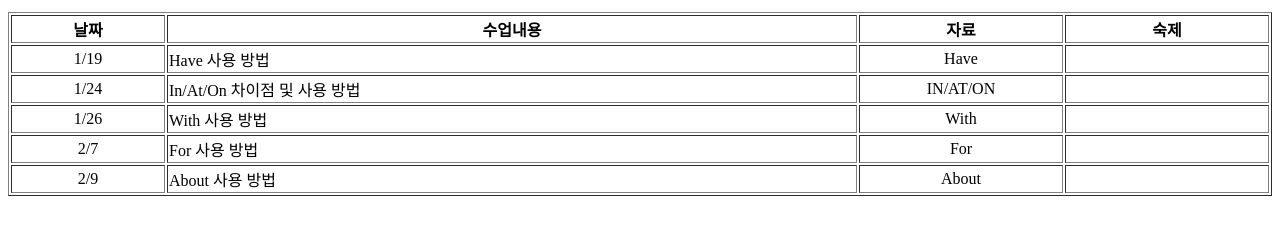
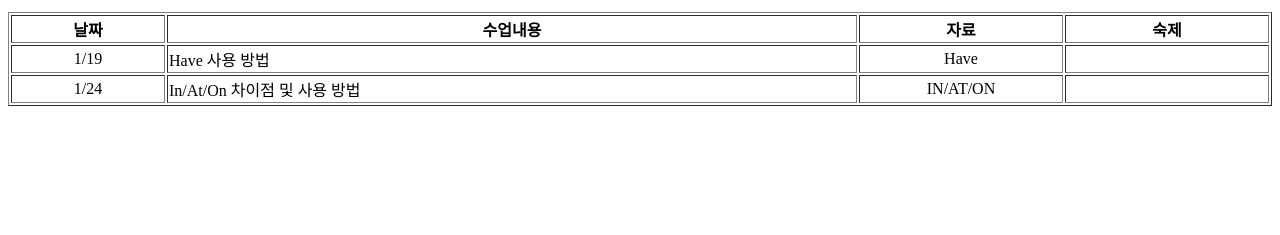
Before and after one commit to JohnathanIssac/HCHFT, a plain HTML site: page index.html in a window 1280 px wide. Shown: the part 113-348 px from the top of the page. Drawn offline with Linux system fonts and the light colour scheme.

Commit message:
Update index.html

```diff
--- a/index.html
+++ b/index.html
@@ -33,26 +33,6 @@
                     <td></td>
                 </tr>
 
-                <tr>
-                    <td id="date">1/26</td>
-                    <td>With 사용 방법</td>
-                    <td id="file"><a href="#">With</a></td>
-                    <td></td>
-                </tr>
-
-                <tr>
-                    <td id="date">2/7</td>
-                    <td>For 사용 방법</td>
-                    <td id="file"><a href="#">For</a></td>
-                    <td></td>
-                </tr>
-
-                <tr>
-                    <td id="date">2/9</td>
-                    <td>About 사용 방법</td>
-                    <td id="file"><a href="#">About</a></td>
-                    <td></td>
-                </tr>
             </table>
         </div>
     </body>
```
